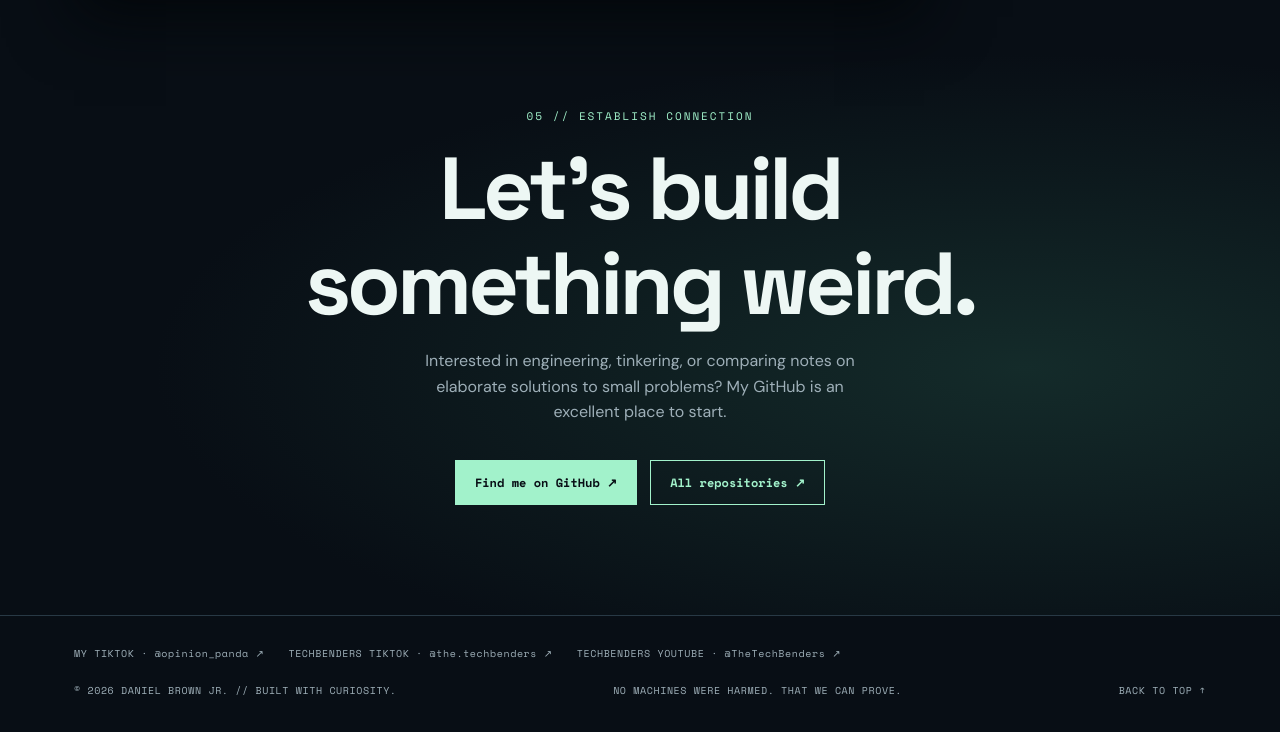
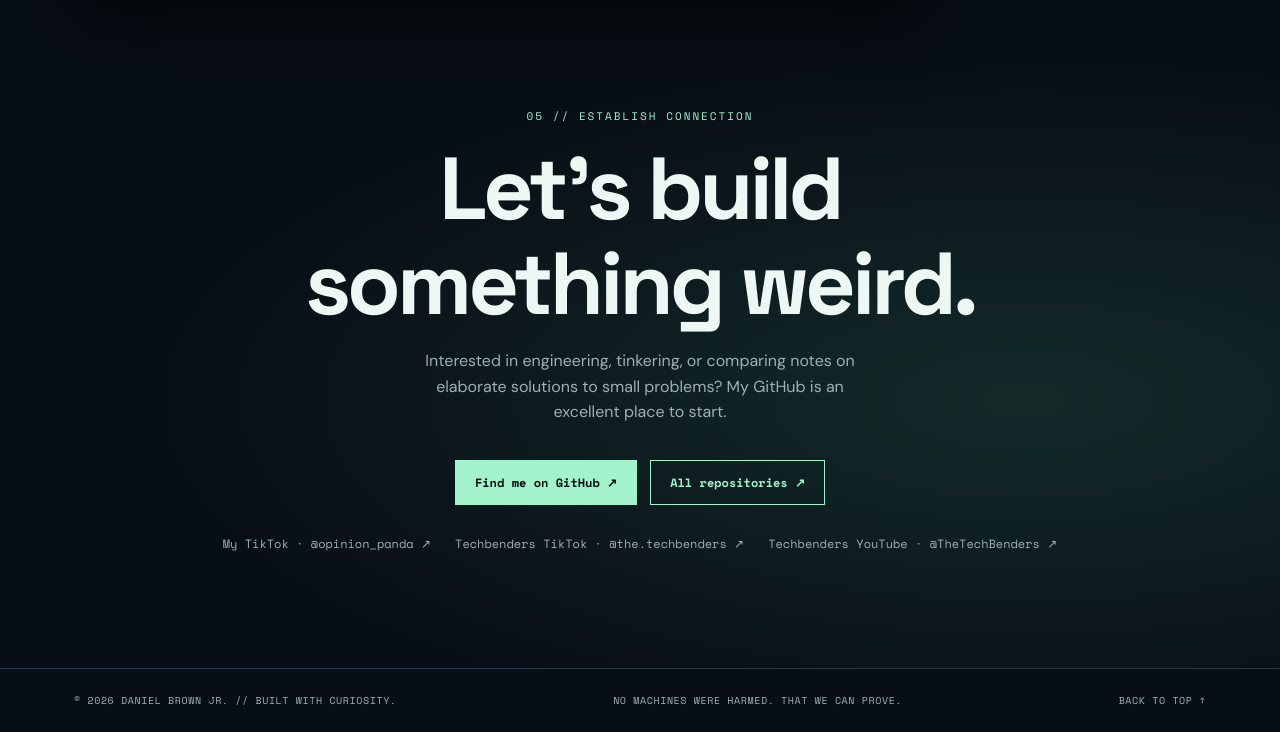
Before and after one commit to danielbrownjr/danielbrownjr.github.io, a plain HTML site: page index.html in a window 1280 px wide. Shown: the part 4095-4827 px from the top of the page. Drawn offline with nearby package versions, Linux system fonts and the light colour scheme; no server answers.

Commit message:
Place social links beneath contact section GitHub buttons

```diff
--- a/index.html
+++ b/index.html
@@ -62,7 +62,7 @@
     .terminal-section{border-top:1px solid var(--line)}.terminal{background:#090f14;border:1px solid #334650;box-shadow:0 20px 60px #03070a;margin-top:35px;max-width:850px}.terminal-bar{padding:13px 18px;background:#16222b;border-bottom:1px solid #34434c;display:flex;gap:8px;align-items:center}.terminal-bar i{width:9px;height:9px;border-radius:50%;background:#6e8490}.terminal-bar i:first-child{background:#ef8c83}.terminal-bar i:nth-child(2){background:#eebd77}.terminal-bar i:nth-child(3){background:#9be3aa}.terminal-bar span{margin-left:16px;font:10px var(--mono);color:var(--muted)}
     .terminal-body{padding:24px;font:12px/1.9 var(--mono);min-height:225px}.terminal-body .prompt{color:var(--green)}.terminal-output{white-space:pre-wrap;color:#b9c9cf;margin:7px 0 14px;min-height:75px}.terminal-form{display:flex;gap:10px;align-items:center}.terminal-form label{color:var(--green);white-space:nowrap}.terminal-form input{min-width:0;flex:1;background:none;border:none;outline:none;color:var(--ink);font:inherit;caret-color:var(--green);border-bottom:1px solid transparent}.terminal-form input:focus{border-bottom-color:#496c60}
     .contact{border-top:1px solid var(--line);background:radial-gradient(ellipse at 80% 60%,#142b2a 0%,transparent 60%);text-align:center}.contact h2{font-size:clamp(46px,7vw,88px);margin:17px 0}.contact p{color:var(--muted);max-width:470px;margin:0 auto 35px}.contact .actions{justify-content:center}
-    footer{border-top:1px solid var(--line);padding:24px 0}.footer-inner{display:flex;justify-content:space-between;gap:16px;flex-wrap:wrap;color:var(--muted);font:10px var(--mono);letter-spacing:.6px}footer a:hover{color:var(--green)}.footer-socials{display:flex;flex-wrap:wrap;gap:12px 24px;width:100%}.footer-socials a{padding-block:6px}
+    footer{border-top:1px solid var(--line);padding:24px 0}.footer-inner{display:flex;justify-content:space-between;gap:16px;flex-wrap:wrap;color:var(--muted);font:10px var(--mono);letter-spacing:.6px}footer a:hover{color:var(--green)}.contact-socials{display:flex;justify-content:center;flex-wrap:wrap;gap:12px 24px;margin-top:24px;font:12px var(--mono)}.contact-socials a{padding-block:6px;color:var(--muted)}.contact-socials a:hover{color:var(--green)}
     .secret{position:fixed;inset:0;z-index:40;background:rgba(3,8,11,.92);display:grid;place-items:center;padding:30px}.secret[hidden]{display:none}.secret-card{max-width:480px;text-align:center;border:1px solid var(--green);padding:45px 30px;background:#112026;box-shadow:0 0 70px rgba(162,242,203,.15)}.secret-card .cat{font-size:74px}.secret-card h2{font-size:36px;margin:15px 0}.secret-card p{color:var(--muted)}.secret-card button{margin-top:15px}
     @media(max-width:950px){.hero{grid-template-columns:1fr;gap:50px}.instrument{max-width:390px;justify-self:start}.projects{grid-template-columns:repeat(2,minmax(0,1fr))}.about{gap:35px}.navlinks{gap:15px}}
     @media(max-width:600px){.shell{padding-inline:20px}.topbar{height:66px}.navlinks a:not(:last-child){display:none}.status{display:none}.hero{padding-top:80px;padding-bottom:75px;min-height:0}h1{font-size:clamp(58px,13vw,80px)}.lede{font-size:15px}.instrument{max-width:340px;justify-self:center}.ticker-inner{padding-inline:20px;gap:10px}.ticker-inner span:last-child{display:none}section{padding-block:75px}.section-head{display:block}.section-note{margin-top:18px}.projects{grid-template-columns:1fr}.project{min-height:280px}.about{grid-template-columns:1fr}.terminal-body{padding:17px;font-size:10px}.footer-inner{line-height:2}}
@@ -165,15 +165,15 @@
     <section class="shell terminal-section" id="terminal" aria-labelledby="terminal-title"><div class="kicker">04 // Unnecessary but delightful</div><div class="section-head"><h2 id="terminal-title">Open a terminal.</h2><p class="section-note">Type <code>help</code>. Go ahead. This button absolutely did not need to exist.</p></div>
       <div class="terminal"><div class="terminal-bar" aria-hidden="true"><i></i><i></i><i></i><span>daniel@workbench: ~</span></div><div class="terminal-body"><div class="prompt">daniel@workbench:~$ ./welcome.sh</div><div class="terminal-output" id="output" role="status" aria-live="polite">WELCOME TO THE LAB.\nAll systems nominal. Please do not touch the glowing thing.\nType 'help' for commands.</div><form class="terminal-form" id="command-form" autocomplete="off"><label for="command">guest@lab:~$</label><input id="command" name="command" type="text" aria-label="Terminal command" maxlength="80" spellcheck="false" placeholder="help"></form></div></div>
     </section>
-    <section class="contact" id="contact" aria-labelledby="contact-title"><div class="shell"><div class="kicker">05 // Establish connection</div><h2 id="contact-title">Let's build<br>something weird.</h2><p>Interested in engineering, tinkering, or comparing notes on elaborate solutions to small problems? My GitHub is an excellent place to start.</p><div class="actions"><a href="https://github.com/danielbrownjr" class="btn primary" target="_blank" rel="noopener noreferrer">Find me on GitHub ↗</a><a href="https://github.com/danielbrownjr?tab=repositories" class="btn secondary" target="_blank" rel="noopener noreferrer">All repositories ↗</a></div></div></section>
+    <section class="contact" id="contact" aria-labelledby="contact-title"><div class="shell"><div class="kicker">05 // Establish connection</div><h2 id="contact-title">Let's build<br>something weird.</h2><p>Interested in engineering, tinkering, or comparing notes on elaborate solutions to small problems? My GitHub is an excellent place to start.</p><div class="actions"><a href="https://github.com/danielbrownjr" class="btn primary" target="_blank" rel="noopener noreferrer">Find me on GitHub ↗</a><a href="https://github.com/danielbrownjr?tab=repositories" class="btn secondary" target="_blank" rel="noopener noreferrer">All repositories ↗</a></div>
+    <nav class="contact-socials" aria-label="Social media">
+      <a href="https://www.tiktok.com/@opinion_panda" target="_blank" rel="noopener noreferrer">My TikTok · @opinion_panda ↗</a>
+      <a href="https://www.tiktok.com/@the.techbenders" target="_blank" rel="noopener noreferrer">Techbenders TikTok · @the.techbenders ↗</a>
+      <a href="https://www.youtube.com/@TheTechBenders" target="_blank" rel="noopener noreferrer">Techbenders YouTube · @TheTechBenders ↗</a>
+    </nav>
+  </div></section>
   </main>
-  <footer><div class="shell footer-inner">
-    <nav class="footer-socials" aria-label="Social media">
-      <a href="https://www.tiktok.com/@opinion_panda" target="_blank" rel="noopener noreferrer">MY TIKTOK · @opinion_panda ↗</a>
-      <a href="https://www.tiktok.com/@the.techbenders" target="_blank" rel="noopener noreferrer">TECHBENDERS TIKTOK · @the.techbenders ↗</a>
-      <a href="https://www.youtube.com/@TheTechBenders" target="_blank" rel="noopener noreferrer">TECHBENDERS YOUTUBE · @TheTechBenders ↗</a>
-    </nav>
-    <span>© <span id="year">2026</span> DANIEL BROWN JR. // BUILT WITH CURIOSITY.</span><span>NO MACHINES WERE HARMED. THAT WE CAN PROVE.</span><a href="#top">BACK TO TOP ↑</a></div></footer>
+  <footer><div class="shell footer-inner"><span>© <span id="year">2026</span> DANIEL BROWN JR. // BUILT WITH CURIOSITY.</span><span>NO MACHINES WERE HARMED. THAT WE CAN PROVE.</span><a href="#top">BACK TO TOP ↑</a></div></footer>
   <div class="secret" id="secret" role="dialog" aria-modal="true" aria-labelledby="secret-title" hidden><div class="secret-card"><div class="cat" aria-hidden="true">🐈‍⬛</div><div class="kicker">SECRET SUBSYSTEM UNLOCKED</div><h2 id="secret-title">You've found the cat.</h2><p>Congratulations. This accomplishes absolutely nothing. Exactly as intended.</p><button id="secret-close" class="btn primary">RETURN TO WORKBENCH</button></div></div>
   <script>
     "use strict";
```
